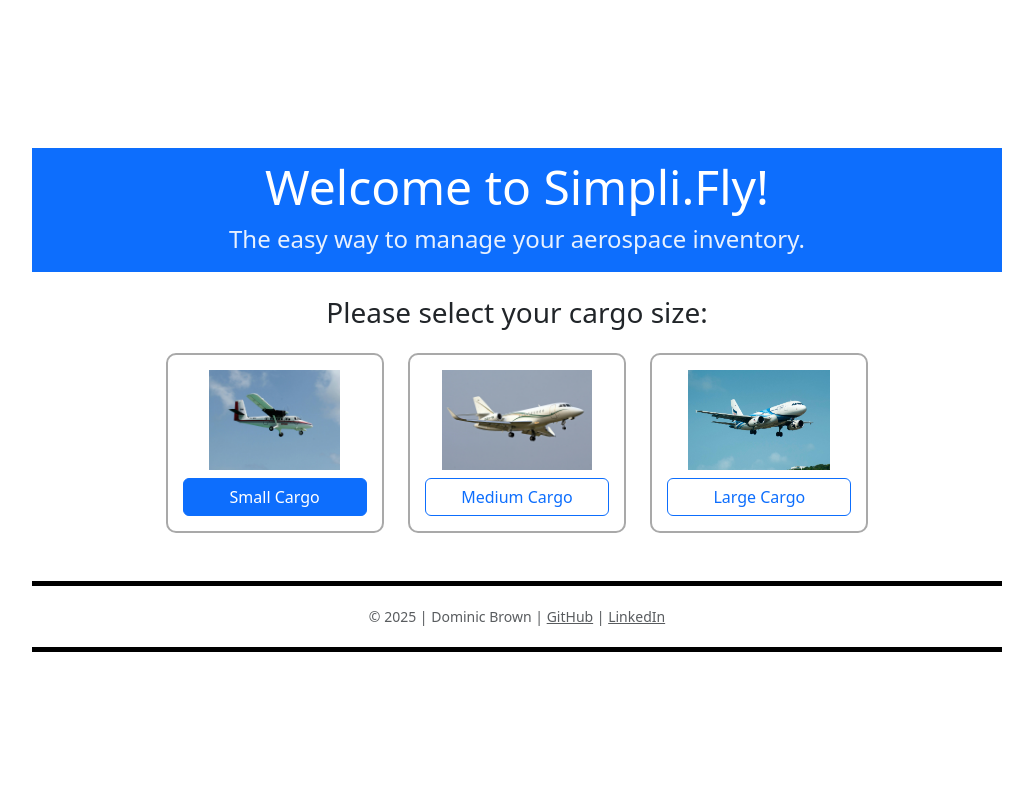
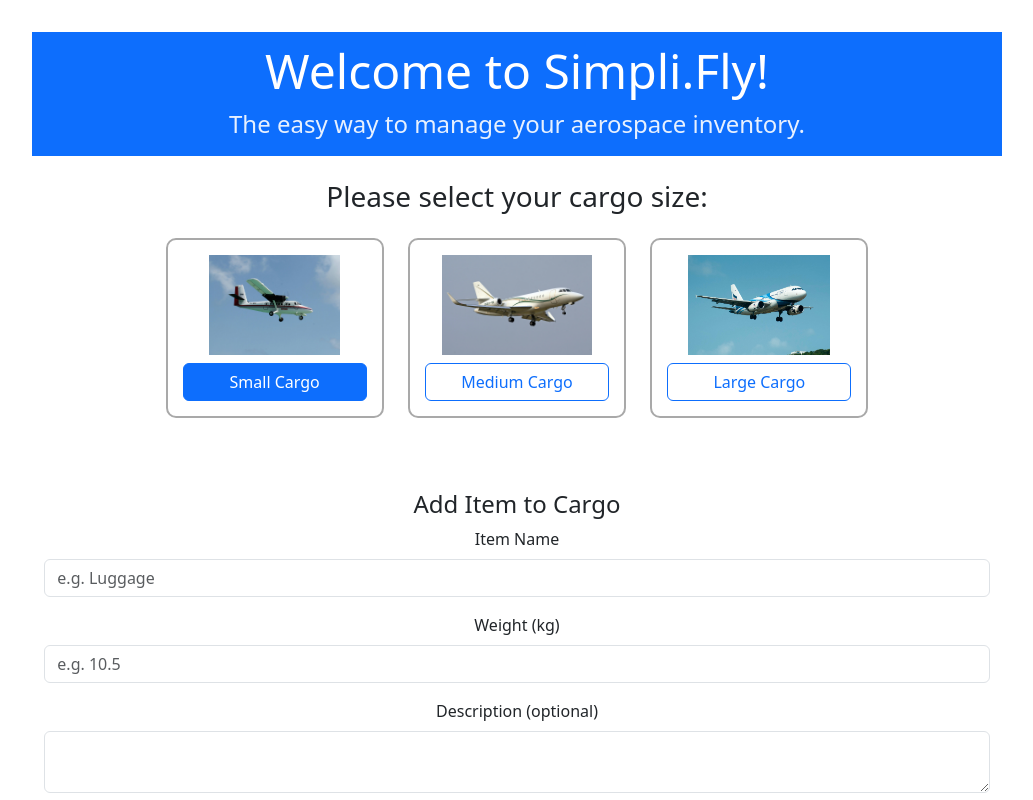
Before and after one commit to dombrown95/Simpli.Fly, a React (Vite) app: page / in a window 1280 px wide. Both pictures are taken after a click on the button "Small Cargo". Shown: the top 800 px of the page, without its empty margins (123-1156 px from the left). Built offline with nearby package versions, Linux system fonts and the light colour scheme.

Commit message:
adding inventory form with option to add items based on name and weight

```diff
--- /dev/null
+++ b/src/components/InventoryForm/InventoryForm.jsx
@@ -0,0 +1,92 @@
+import React, { useState } from 'react';
+import './InventoryForm.css';
+
+function InventoryForm({ onAddItem, cargoLimit, currentWeight }) {
+    const [name, setName] = useState('');
+    const [weight, setWeight] = useState('');
+    const [description, setDescription] = useState('');
+    const [error, setError] = useState('');
+
+    const handleSubmit = (e) => {
+      e.preventDefault();
+
+      const weightValue = parseFloat(weight);
+
+      if (!name || !weight) {
+        setError('Please enter a name and weight for your item.');
+        return;
+      }
+
+      if (isNaN(weightValue) || weightValue <= 0) {
+        setError('The weight of your item must be a positive number.');
+        return;
+      }
+
+      const newTotal = currentWeight + weightValue;
+
+      if (newTotal > cargoLimit) {
+        setError(`If you add this item, you will exceed your cargo limit of ${cargoLimit}kg.`);
+        return;
+      }
+
+      const newItem = {
+        id: Date.now(),
+        name,
+        weight: weightValue,
+        description,
+      };
+
+      onAddItem(newItem);
+      setName('');
+      setWeight('');
+      setDescription('');
+      setError('');
+    };
+
+    return (
+      <div className="item-form container mt-4">
+        <h4>Add Item to Cargo</h4>
+        <form onSubmit={handleSubmit}>
+          {error && <div className="alert alert-danger">{error}</div>}
+
+          <div className="mb-3">
+            <label className="form-label">Item Name</label>
+            <input
+              type="text"
+              className="form-control"
+              value={name}
+              onChange={(e) => setName(e.target.value)}
+              placeholder="e.g. Luggage"
+            />
+          </div>
+
+          <div className="mb-3">
+            <label className="form-label">Weight (kg)</label>
+            <input
+              type="number"
+              className="form-control"
+              value={weight}
+              onChange={(e) => setWeight(e.target.value)}
+              placeholder="e.g. 10.5"
+            />
+          </div>
+
+          <div className="mb-3">
+            <label className="form-label">Description (optional)</label>
+            <textarea
+              className="form-control"
+              value={description}
+              onChange={(e) => setDescription(e.target.value)}
+              rows="2"
+            />
+          </div>
+
+          <button type="submit" className="btn btn-success">
+            Add Item
+          </button>
+        </form>
+      </div>
+    );
+  }
+
+  export default InventoryForm;
--- a/src/pages/HomePage.jsx
+++ b/src/pages/HomePage.jsx
@@ -2,15 +2,24 @@
 import Hero from '../components/Hero/Hero';
 import Footer from '../components/Footer/Footer';
 import CargoSelector from '../components/CargoSelector/CargoSelector';
+import InventoryForm from '../components/InventoryForm/InventoryForm';
 
 function HomePage() {
   const [cargoType, setCargoType] = useState(null);
   const [cargoLimit, setCargoLimit] = useState(0);
+  const [items, setItems] = useState([]);
 
   const handleCargoSelect = (option) => {
     setCargoType(option.value);
     setCargoLimit(option.limit);
+    setItems([]);
   };
+
+  const handleAddItem = (item) => {
+    setItems([...items, item]);
+  };
+
+  const currentWeight = items.reduce((total, item) => total + item.weight, 0);
 
   return (
     <div>
@@ -21,6 +30,31 @@
           selectedCargo={cargoType}
           onSelectCargo={handleCargoSelect}
         />
+
+        {cargoType && (
+          <>
+            <InventoryForm
+              onAddItem={handleAddItem}
+              cargoLimit={cargoLimit}
+              currentWeight={currentWeight}
+            />
+
+            <div className="container mt-4">
+              <h5>Current Cargo Weight: {currentWeight}kg / {cargoLimit}kg</h5>
+              <ul className="list-group mt-3">
+                {items.map((item) => (
+                  <li key={item.id} className="list-group-item d-flex justify-content-between align-items-center">
+                    <div>
+                      <strong>{item.name}</strong>
+                      {item.description && <div className="text-muted">{item.description}</div>}
+                    </div>
+                    <span>{item.weight}kg</span>
+                  </li>
+                ))}
+              </ul>
+            </div>
+          </>
+        )}
       </section>
 
       <Footer />
```
Also changed, not shown: src/components/InventoryForm/InventoryForm.css (added).
